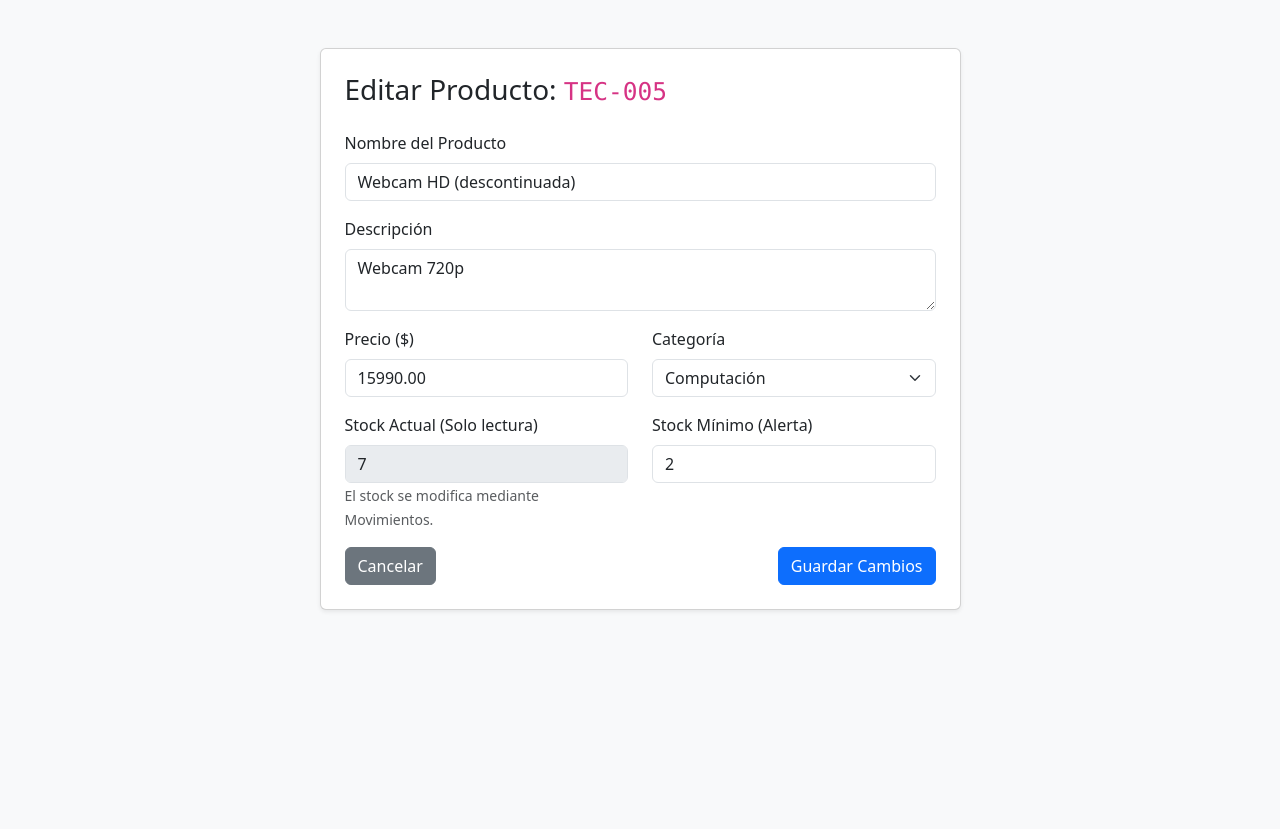
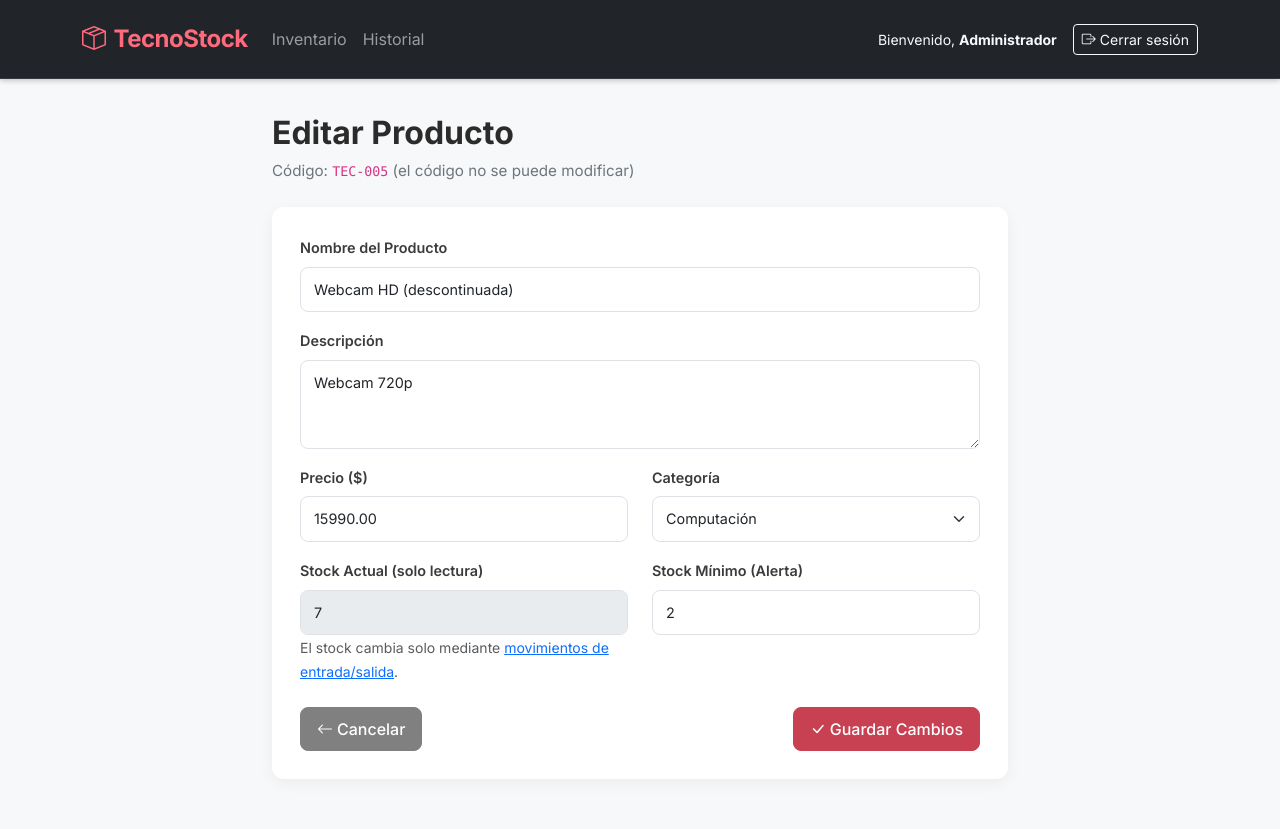
Before and after one commit to ivargutierrezpizarro-lang/Tecnostock, a PHP site: page /productos/editar.php?id=5 in a window 1280 px wide. Before the commit the page ends 611 px from the top, so only its background shows below. Run offline with PHP 8.4, Linux system fonts and the light colour scheme; a user stored in the database is signed in; data comes from the database, SQL or seed files in the repository.

Commit message:
feat(productos): edicion validada, stock actual solo lectura y errores escapados

```diff
--- a/productos/editar.php
+++ b/productos/editar.php
@@ -1,131 +1,139 @@
 <?php
-session_start();
-if (!isset($_SESSION['id_usuario'])) {
-    header("Location: ../login.php");
-    exit();
-}
+require_once '../includes/funciones.php';
+requerir_login('../');
 require_once '../conexion.php';
 
-$id_producto = isset($_GET['id']) ? $_GET['id'] : '';
-
-if (empty($id_producto)) {
-    header("Location: ../index.php");
+$id = entero_no_negativo($_GET['id'] ?? null);
+if (!$id) {
+    header('Location: ../index.php');
     exit();
 }
 
-// Obtener datos del producto a editar
+$errores = [];
+
 try {
-    $stmt = $conexion->prepare("SELECT * FROM producto WHERE id_producto = :id");
-    $stmt->execute([':id' => $id_producto]);
-    $producto = $stmt->fetch(PDO::FETCH_ASSOC);
-
+    $stmt = $conexion->prepare('SELECT * FROM producto WHERE id_producto = :id');
+    $stmt->execute([':id' => $id]);
+    $producto = $stmt->fetch();
     if (!$producto) {
-        header("Location: ../index.php");
+        flash('danger', 'El producto solicitado no existe.');
+        header('Location: ../index.php');
+        exit();
+    }
+    $categorias = $conexion->query('SELECT id_categoria, nombre FROM categoria WHERE estado = 1 ORDER BY nombre')->fetchAll();
+} catch (PDOException $e) {
+    error_log('Editar (carga): ' . $e->getMessage());
+    flash('danger', 'No se pudieron cargar los datos del producto.');
+    header('Location: ../index.php');
     exit();
 }
 
-    // Obtener categorías activas
-    $stmtCat = $conexion->query("SELECT * FROM categoria WHERE estado = 1");
-    $categorias = $stmtCat->fetchAll(PDO::FETCH_ASSOC);
+// Valores que se muestran en el formulario (BD o lo último enviado)
+$form = [
+    'nombre'       => $producto['nombre'],
+    'descripcion'  => $producto['descripcion'],
+    'precio'       => $producto['precio'],
+    'id_categoria' => $producto['id_categoria'],
+    'stock_minimo' => $producto['stock_minimo'],
+];
 
+if ($_SERVER['REQUEST_METHOD'] === 'POST') {
+    exigir_post_csrf();
+    [$errores, $datos] = validar_producto($conexion, $_POST, false);
+    $form = array_merge($form, array_intersect_key($_POST, $form));
+
+    if (!$errores) {
+        try {
+            $up = $conexion->prepare(
+                'UPDATE producto
+                    SET nombre = :nombre, descripcion = :descripcion, precio = :precio,
+                        id_categoria = :id_categoria, stock_minimo = :stock_minimo
+                  WHERE id_producto = :id'
+            );
+            $up->execute([
+                ':nombre'       => $datos['nombre'],
+                ':descripcion'  => $datos['descripcion'],
+                ':precio'       => $datos['precio'],
+                ':id_categoria' => $datos['id_categoria'],
+                ':stock_minimo' => $datos['stock_minimo'],
+                ':id'           => $id,
+            ]);
+            flash('success', 'Producto actualizado correctamente.');
+            header('Location: ../index.php');
+            exit();
         } catch (PDOException $e) {
-    $error = "Error al cargar los datos: " . $e->getMessage();
+            error_log('Editar producto: ' . $e->getMessage());
+            $errores[] = 'No se pudo actualizar el producto. Intente nuevamente.';
+        }
+    }
 }
 
-// Procesar actualización si se envía el formulario
-if ($_SERVER['REQUEST_METHOD'] == 'POST') {
-    $nombre = trim($_POST['nombre']);
-    $descripcion = trim($_POST['descripcion']);
-    $precio = $_POST['precio'];
-    $id_categoria = $_POST['id_categoria'];
-    $stock_minimo = $_POST['stock_minimo'];
+$titulo = 'Editar Producto';
+$base   = '../';
+require '../includes/header.php';
+?>
+<div class="container main-container">
+    <div class="row justify-content-center">
+        <div class="col-lg-8 col-md-10">
+            <div class="mb-4">
+                <h2 class="page-title">Editar Producto</h2>
+                <p class="page-description">Código: <code><?php echo e($producto['codigo']); ?></code> (el código no se puede modificar)</p>
+            </div>
 
-    try {
-        $updateSql = "UPDATE producto SET
-                        nombre = :nombre,
-                        descripcion = :descripcion,
-                        precio = :precio,
-                        id_categoria = :id_categoria,
-                        stock_minimo = :stock_minimo
-                      WHERE id_producto = :id";
+            <?php foreach ($errores as $err): ?>
+                <div class="alert alert-danger shadow-sm"><i class="bi bi-exclamation-triangle-fill me-2"></i><?php echo e($err); ?></div>
+            <?php endforeach; ?>
 
-        $updateStmt = $conexion->prepare($updateSql);
-        $updateStmt->execute([
-            ':nombre' => $nombre,
-            ':descripcion' => $descripcion,
-            ':precio' => $precio,
-            ':id_categoria' => $id_categoria,
-            ':stock_minimo' => $stock_minimo,
-            ':id' => $id_producto
-        ]);
+            <div class="card bg-white">
+                <div class="card-body-custom">
+                    <form action="editar.php?id=<?php echo (int)$id; ?>" method="POST" class="needs-validation" novalidate>
+                        <?php echo csrf_input(); ?>
 
-        header("Location: ../index.php");
-        exit();
-
-    } catch (PDOException $e) {
-        $error = "Error al actualizar el producto: " . $e->getMessage();
-    }
-}
-?>
-<!DOCTYPE html>
-<html lang="es">
-<head>
-    <meta charset="UTF-8">
-    <title>Editar Producto - TecnoStock</title>
-    <link href="https://cdn.jsdelivr.net/npm/bootstrap@5.3.0/dist/css/bootstrap.min.css" rel="stylesheet">
-</head>
-<body class="bg-light">
-    <div class="container mt-5">
-        <div class="row justify-content-center">
-            <div class="col-md-7">
-                <div class="card shadow-sm">
-                    <div class="card-body p-4">
-                        <h3 class="mb-4">Editar Producto: <code><?php echo htmlspecialchars($producto['codigo']); ?></code></h3>
-
-                        <?php if (isset($error)): ?>
-                            <div class="alert alert-danger"><?php echo $error; ?></div>
-                        <?php endif; ?>
-
-                        <form action="editar.php?id=<?php echo $id_producto; ?>" method="POST">
                         <div class="mb-3">
-                                <label class="form-label">Nombre del Producto</label>
-                                <input type="text" class="form-control" name="nombre" value="<?php echo htmlspecialchars($producto['nombre']); ?>" required>
+                            <label class="form-label" for="nombre">Nombre del Producto</label>
+                            <input type="text" class="form-control" id="nombre" name="nombre" maxlength="100" required
+                                   value="<?php echo e($form['nombre']); ?>">
                         </div>
                         <div class="mb-3">
-                                <label class="form-label">Descripción</label>
-                                <textarea class="form-control" name="descripcion" rows="2"><?php echo htmlspecialchars($producto['descripcion']); ?></textarea>
+                            <label class="form-label" for="descripcion">Descripción</label>
+                            <textarea class="form-control" id="descripcion" name="descripcion" rows="3"><?php echo e($form['descripcion']); ?></textarea>
                         </div>
                         <div class="row">
                             <div class="col-md-6 mb-3">
-                                    <label class="form-label">Precio ($)</label>
-                                    <input type="number" step="0.01" class="form-control" name="precio" min="0" value="<?php echo $producto['precio']; ?>" required>
+                                <label class="form-label" for="precio">Precio ($)</label>
+                                <input type="number" step="0.01" min="0" class="form-control" id="precio" name="precio" required
+                                       value="<?php echo e($form['precio']); ?>">
                             </div>
                             <div class="col-md-6 mb-3">
-                                    <label class="form-label">Categoría</label>
-                                    <select class="form-select" name="id_categoria" required>
+                                <label class="form-label" for="id_categoria">Categoría</label>
+                                <select class="form-select" id="id_categoria" name="id_categoria" required>
                                     <option value="">Seleccione...</option>
                                     <?php foreach ($categorias as $cat): ?>
-                                            <option value="<?php echo $cat['id_categoria']; ?>" <?php echo ($cat['id_categoria'] == $producto['id_categoria']) ? 'selected' : ''; ?>>
-                                                <?php echo htmlspecialchars($cat['nombre']); ?>
+                                        <option value="<?php echo (int)$cat['id_categoria']; ?>"
+                                            <?php echo ((string)$form['id_categoria'] === (string)$cat['id_categoria']) ? 'selected' : ''; ?>>
+                                            <?php echo e($cat['nombre']); ?>
                                         </option>
                                     <?php endforeach; ?>
                                 </select>
                             </div>
                         </div>
-                            <div class="row">
-                                <div class="col-md-6 mb-3">
-                                    <label class="form-label">Stock Actual (Solo lectura)</label>
-                                    <input type="number" class="form-control" value="<?php echo $producto['stock_actual']; ?>" disabled>
-                                    <small class="text-muted">El stock se modifica mediante Movimientos.</small>
+                        <div class="row mb-4">
+                            <div class="col-md-6 mb-3 mb-md-0">
+                                <label class="form-label" for="stock_actual">Stock Actual (solo lectura)</label>
+                                <input type="number" class="form-control" id="stock_actual" value="<?php echo (int)$producto['stock_actual']; ?>" disabled>
+                                <small class="text-muted">El stock cambia solo mediante
+                                    <a href="../movimientos/registrar.php?id=<?php echo (int)$id; ?>">movimientos de entrada/salida</a>.</small>
                             </div>
-                                <div class="col-md-6 mb-3">
-                                    <label class="form-label">Stock Mínimo (Alerta)</label>
-                                    <input type="number" class="form-control" name="stock_minimo" min="0" value="<?php echo $producto['stock_minimo']; ?>" required>
+                            <div class="col-md-6">
+                                <label class="form-label" for="stock_minimo">Stock Mínimo (Alerta)</label>
+                                <input type="number" min="0" step="1" class="form-control" id="stock_minimo" name="stock_minimo" required
+                                       value="<?php echo e($form['stock_minimo']); ?>">
                             </div>
                         </div>
-                            <div class="d-flex justify-content-between">
-                                <a href="../index.php" class="btn btn-secondary">Cancelar</a>
-                                <button type="submit" class="btn btn-primary">Guardar Cambios</button>
+
+                        <div class="d-flex justify-content-between flex-wrap gap-2">
+                            <a href="../index.php" class="btn btn-gray-custom"><i class="bi bi-arrow-left me-1"></i>Cancelar</a>
+                            <button type="submit" class="btn btn-base"><i class="bi bi-check-lg me-1"></i>Guardar Cambios</button>
                         </div>
                     </form>
                 </div>
@@ -133,5 +141,4 @@ if ($_SERVER['REQUEST_METHOD'] == 'POST') {
         </div>
     </div>
 </div>
-</body>
-</html>
+<?php require '../includes/footer.php'; ?>
```
Lines whose indentation alone changed are shown as unchanged.
